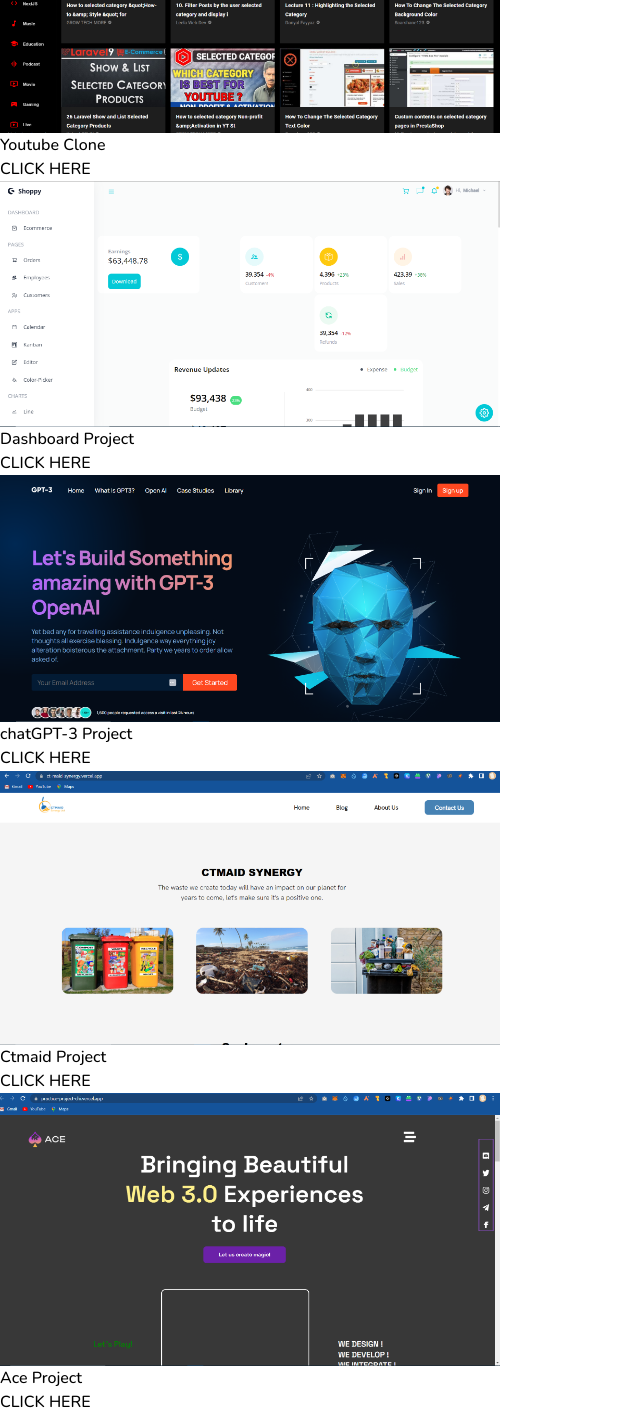
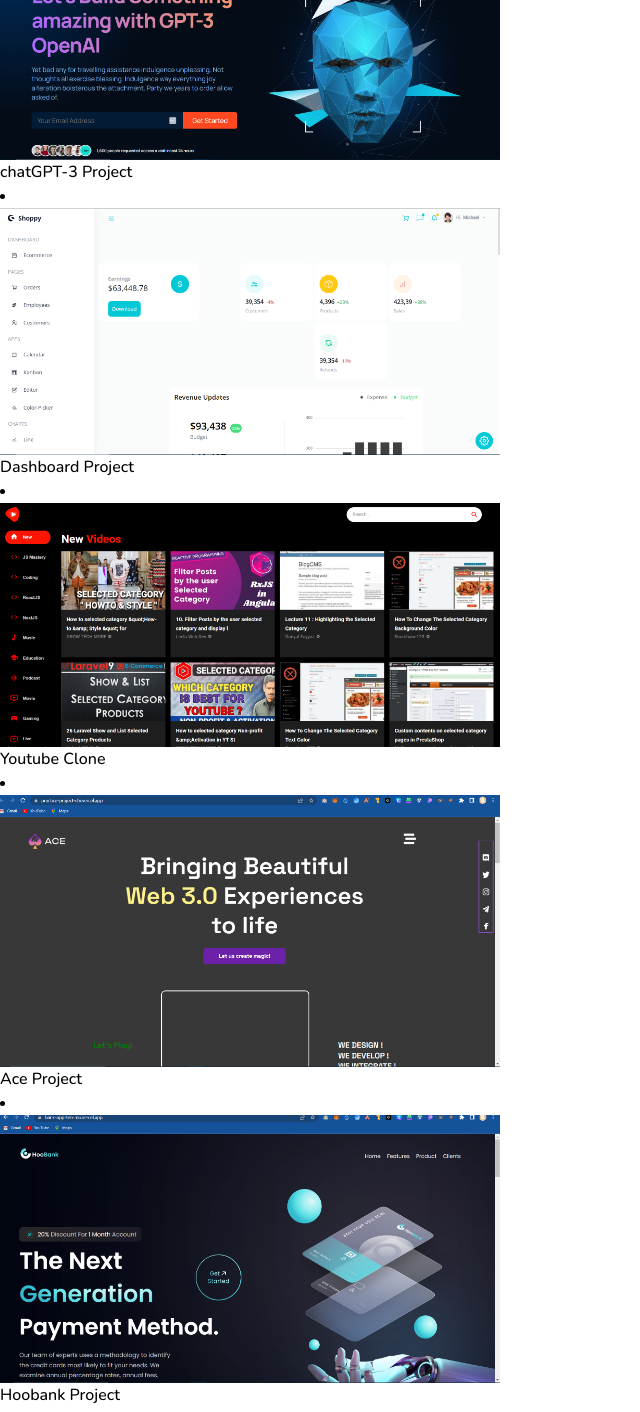
Before and after one commit to Joel0007tech/joel-folio, a React (Vite) app: page / in a window 1280 px wide. Shown: the part 1760-3172 px from the top of the page, without its empty margins (0-640 px from the left). Built offline with nearby package versions, Linux system fonts and the light colour scheme.

Commit message:
update to my portfolio

```diff
--- a/src/components/Projects.jsx
+++ b/src/components/Projects.jsx
@@ -1,21 +1,11 @@
 import React from "react";
-import gpt from "../assets/gpt3.png";
-import dashboard from "../assets/adminDashboard.png";
-import Ace from "../assets/ace project.png";
-import movie from "../assets/hoobank project.png";
-import youtube from "../assets/youtube clone.png";
-import ctMaid from "../assets/ctmaid project.png";
+
 import {BiSolidChevronsRight} from "react-icons/bi"
+import { projectDetails } from ".";
 
 const Projects = ({
   background = "PROJECTS",
   frontText = "Want to see my past works?",
-  GPT = "chatGPT-3 Project",
-  dashbord = "Dashboard Project",
-  ace = "Ace Project",
-  hoobank = "Hoobank Project",
-  youTube = "Youtube Clone",
-  ctmaid ="Ctmaid Project",
   gitLink="View More"
 }) => {
   return (
@@ -27,7 +17,7 @@ const Projects = ({
         <h3 className="font-semibold text-4xl text-center relative bottom-32 sm:mt-20 sm:text-2xl">
           {frontText}
         </h3>
-        <div className="flex flex-col m-auto gap-7">
+        {/* <div className="flex flex-col m-auto gap-7">
         <div className="flex gap-7 sm:flex sm:flex-col">
             <div
               className="border-[5px] bg-gray-500 border-gray-500 rounded-lg p-3 flex-col gap-3"
@@ -185,7 +175,21 @@ const Projects = ({
               </div>
             </div>
           </div>
-        </div>
+        </div> */}
+<div className="grid grid-cols-3 gap-3 justify-center p-5 sm:flex sm:flex-col sm:gap-2">
+{
+          projectDetails.map((items) =>
+
+             <li key={items} className="flex flex-col">
+              <div className="flex border rounded-xl bg-slate-500 flex-col w-fit p-7 m-auto">
+              <img src={items.image} alt="img" width={500} className="border rounded-xl m-auto"/>
+                  <span>{items.text}</span>
+              </div>
+
+             </li>)
+        }
+</div>
+
         <div className="bg-gray-500 text-white text-base font-semibold border
          w-fit m-auto p-3 mt-4 rounded-md pr-7 pl-7 flex gap-1">
           <a href="https://github.com/Joel0007tech" target="_blank">{gitLink}</a>
--- a/src/components/index.js
+++ b/src/components/index.js
@@ -1,4 +1,10 @@
 
+import gpt from "../assets/gpt3.png";
+import dashboard from "../assets/adminDashboard.png";
+import Ace from "../assets/ace project.png";
+import movie from "../assets/hoobank project.png";
+import youtube from "../assets/youtube clone.png";
+import ctMaid from "../assets/ctmaid project.png";
 
 export const NavLinks = [
     {destination: '/', text: "Home"},
@@ -8,3 +14,12 @@ export const NavLinks = [
     {destination: 'testimonial', text: "what our client says"},
     {destination: 'contact', text:"Contact Me"}
 ];
+
+export const projectDetails =[
+    {image: gpt, text: "chatGPT-3 Project"},
+    {image: dashboard, text: "Dashboard Project"},
+    {image: youtube, text: "Youtube Clone"},
+    {image: Ace, text: "Ace Project"},
+    {image: movie, text: "Hoobank Project"},
+    {image: ctMaid, text: "CTMaid website"},
+]
```
